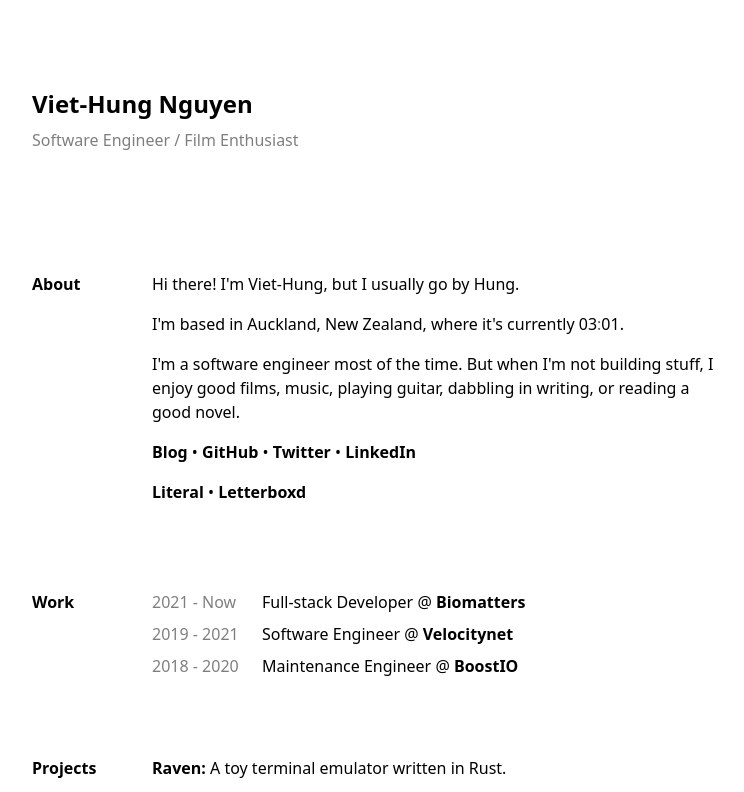
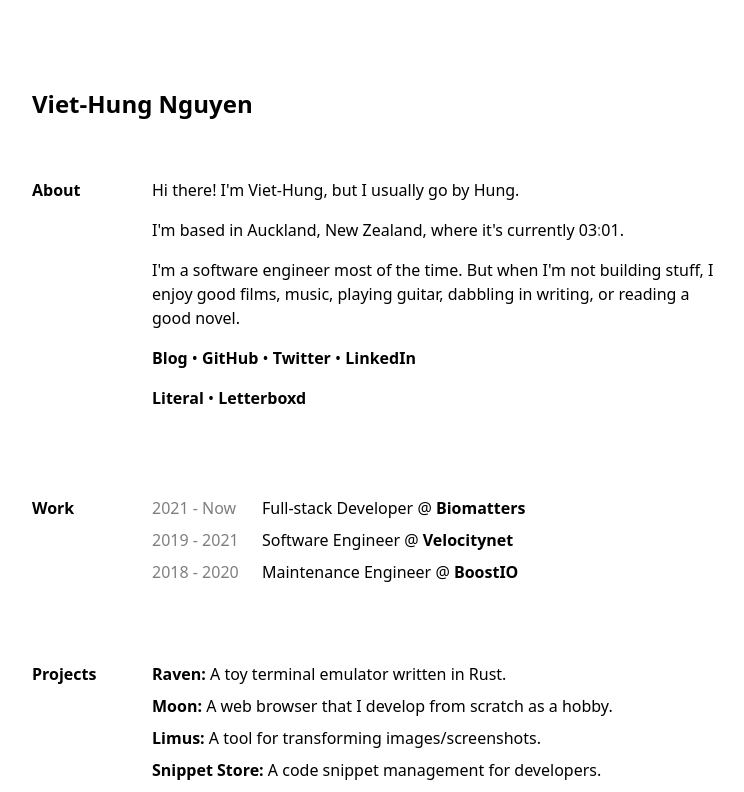
Before and after one commit to ZeroX-DG/zerox-dg.github.io, a React (Vite) app: page / in a window 1280 px wide. Shown: the top 792 px of the page, without its empty margins (258-1002 px from the left). Built offline with nearby package versions, Linux system fonts and the light colour scheme; no server answers.

Commit message:
removed unnecessary titles

```diff
--- a/src/sections/details/details.scss
+++ b/src/sections/details/details.scss
@@ -1,5 +1,5 @@
 #details {
-    margin-top: 120px;
+    margin-top: 50px;
 
     .detail {
         margin: 0 auto;
--- a/src/sections/introduction/introduction.tsx
+++ b/src/sections/introduction/introduction.tsx
@@ -4,6 +4,5 @@ import './introduction.scss';
 export const Introduction = () => (
     <div id="introduction">
         <p id="name">Viet-Hung Nguyen</p>
-        <p id="title">Software Engineer / Film Enthusiast</p>
     </div>
 );
```
